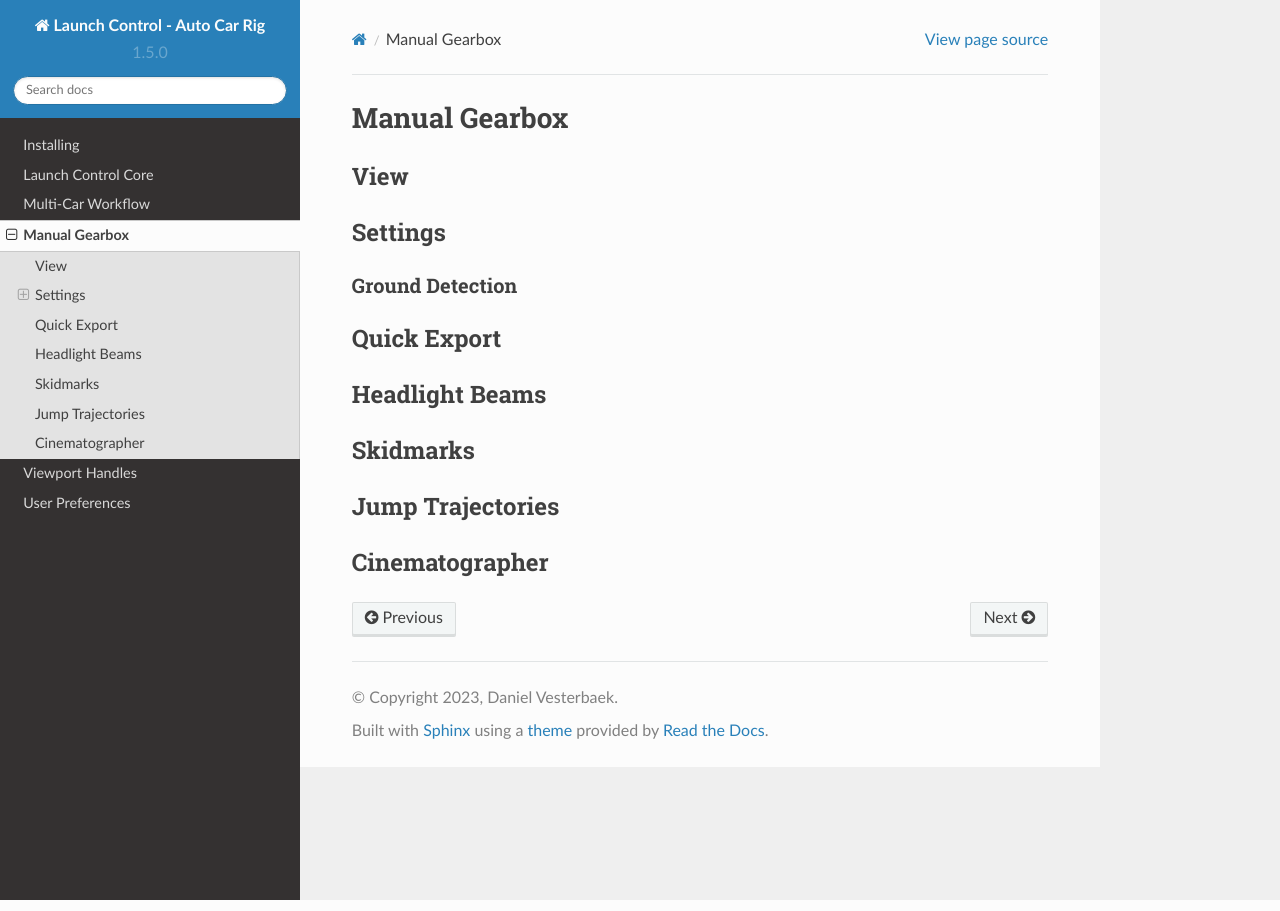
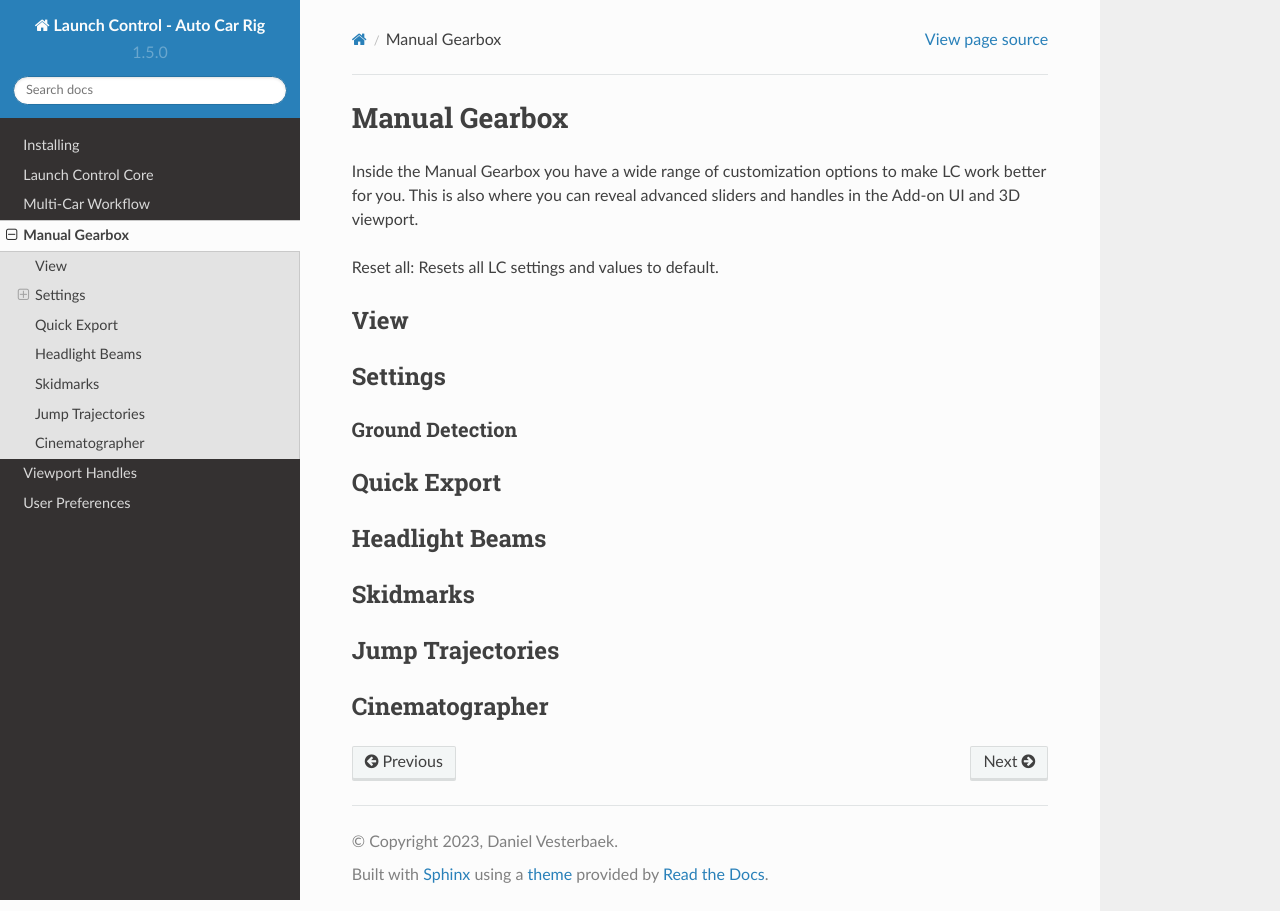
Before and after one commit to DanielVesterbaek/launch-control-documentation, a Sphinx documentation site: the page built from docs/source/manual-gearbox.rst, in a window 1280 px wide. Built offline with Sphinx 7.4.7 and the Read the Docs theme 2.0.0, drawn with Linux system fonts in a browser that asks for light colours.

Commit message:
Update manual-gearbox.rst

```diff
--- a/docs/source/manual-gearbox.rst
+++ b/docs/source/manual-gearbox.rst
@@ -1,5 +1,10 @@
 Manual Gearbox
 ===================================
+
+Inside the Manual Gearbox you have a wide range of customization options to make LC work better for you. This is also where you can reveal advanced sliders and handles in the Add-on UI and 3D viewport.
+
+Reset all:
+Resets all LC settings and values to default.
 
 .. _view:
 View
```
